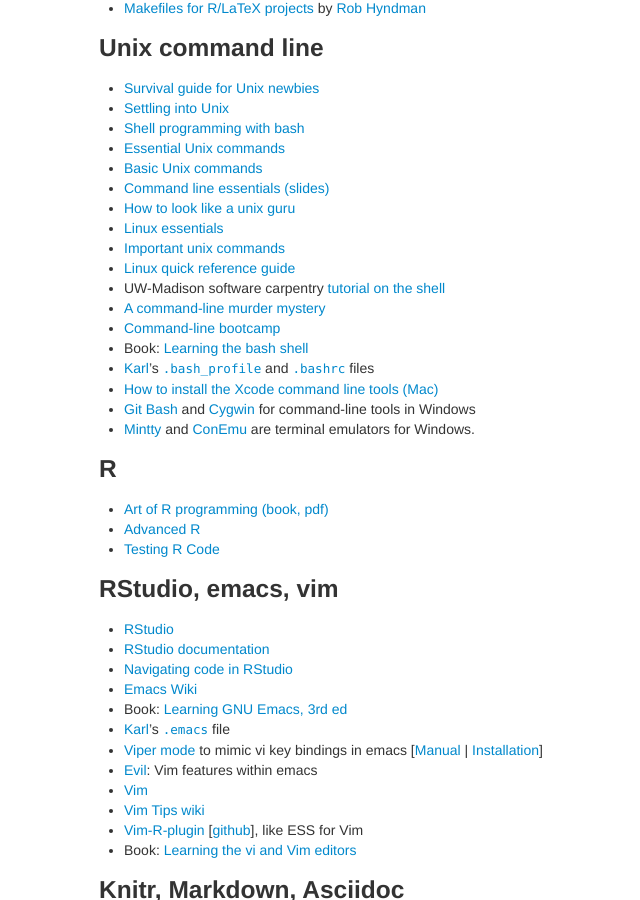
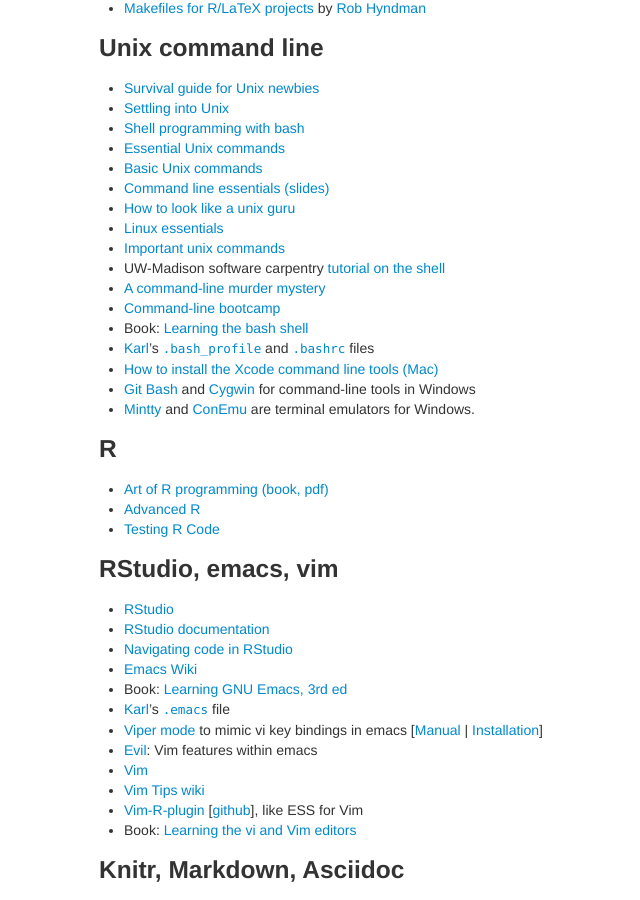
Before and after one commit to kbroman/Tools4RR, a Jekyll site: the page built from pages/resources.md, in a window 1280 px wide and 900 px high, scrolled down 594 px. Shown: the whole window, without its empty margins (191-831 px from the left). Built offline with Jekyll 4.4.1, drawn with Linux system fonts in a browser that asks for light colours.

Commit message:
pages/resources: remove dead link

```diff
--- a/pages/resources.md
+++ b/pages/resources.md
@@ -42,7 +42,6 @@
 - [How to look like a unix guru](https://www.cs.usfca.edu/~parrt/course/601/lectures/unix.util.html)
 - [Linux essentials](https://faculty.ucr.edu/~tgirke/Documents/UNIX/linux_manual.html)
 - [Important unix commands](https://www.personal.kent.edu/~rmuhamma/OpSystems/unixCommands.htm)
-- [Linux quick reference guide](http://linoxide.com/guide/linux-command-shelf.html)
 - UW-Madison software carpentry [tutorial on the shell](https://github.com/UW-Madison-ACI/boot-camps/tree/2014-01-uwmadison/shell)
 - [A command-line murder mystery](https://github.com/veltman/clmystery)
 - [Command-line bootcamp](http://rik.smith-unna.com/command_line_bootcamp/?id=y3shhd1a5n)
```
